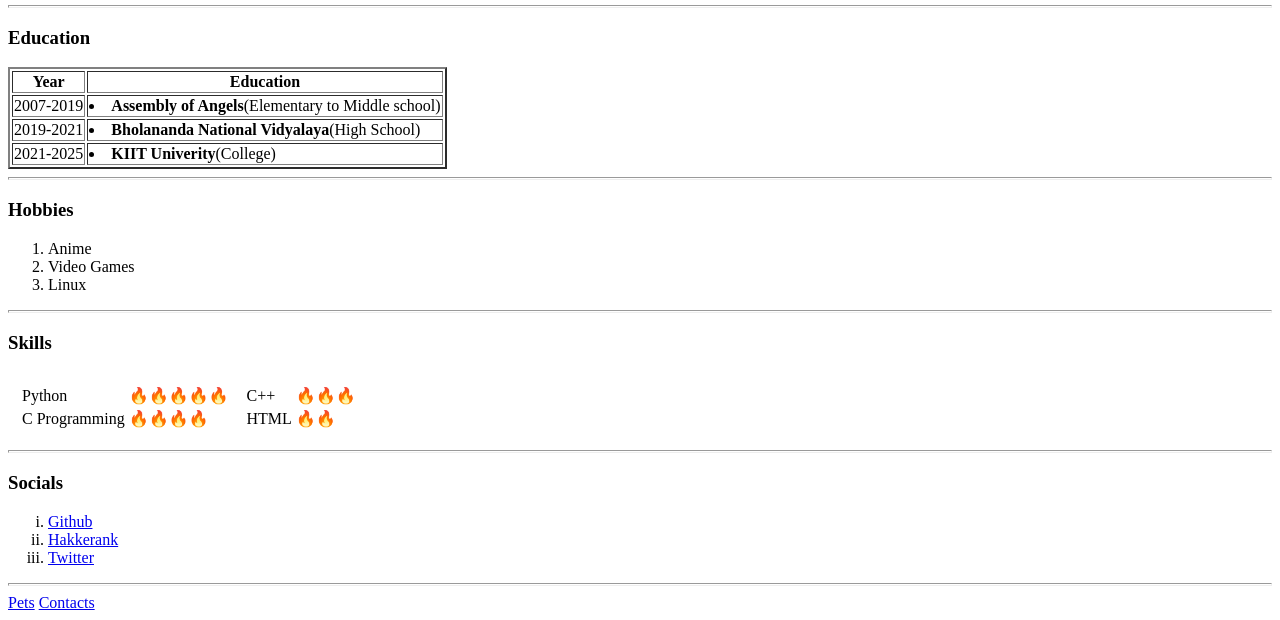
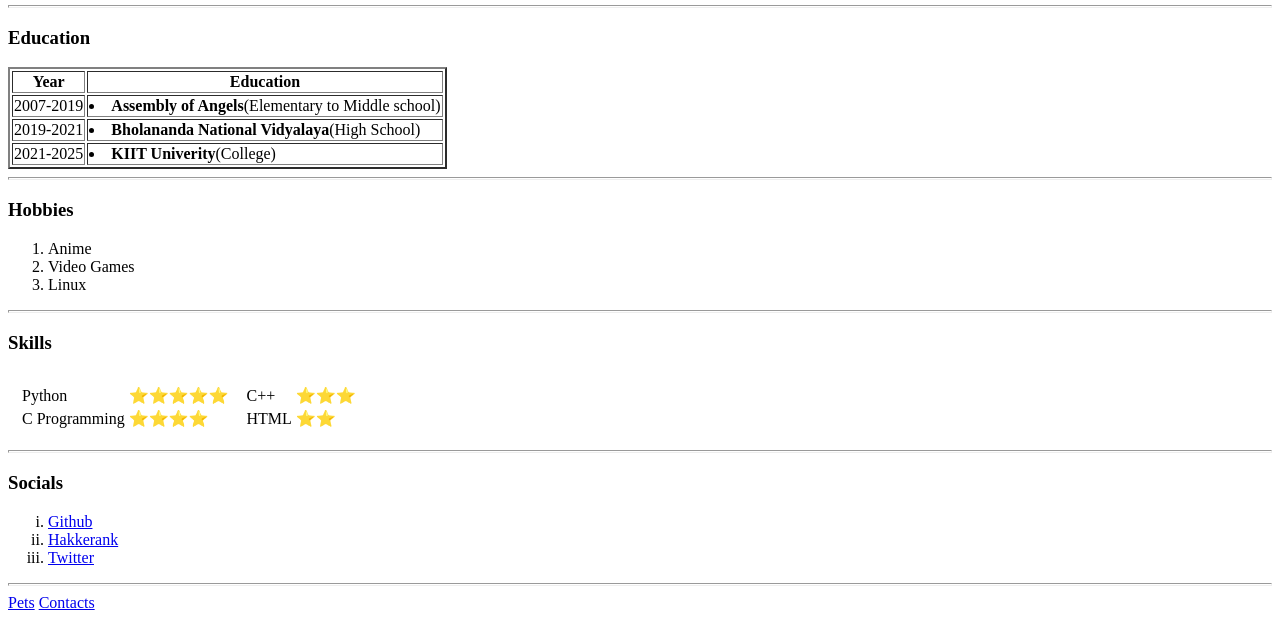
Before and after one commit to IBR-41379/CV, a plain HTML site: page index.html in a window 1280 px wide. Shown: the part 387-1007 px from the top of the page. Drawn offline with Linux system fonts and the light colour scheme.

Commit message:
Subtle changes in index.html
Changes to make index.html look more professional

```diff
--- a/index.html
+++ b/index.html
@@ -55,11 +55,11 @@
                     <table>
                         <tr>
                             <td>Python</td>
-                            <td>🔥🔥🔥🔥🔥</td>
+                            <td>⭐⭐⭐⭐⭐</td>
                         </tr>
                         <tr>
                             <td>C Programming</td>
-                            <td>🔥🔥🔥🔥</td>
+                            <td>⭐⭐⭐⭐</td>
                         </tr>
                     </table>
                     </td>
@@ -67,11 +67,11 @@
                     <table>
                         <tr>
                             <td>C++</td>
-                            <td>🔥🔥🔥</td>
+                            <td>⭐⭐⭐</td>
                         </tr>
                         <tr>
                             <td>HTML</td>
-                            <td>🔥🔥</td>
+                            <td>⭐⭐</td>
                         </tr>
                     </table>
                 </td>
```
